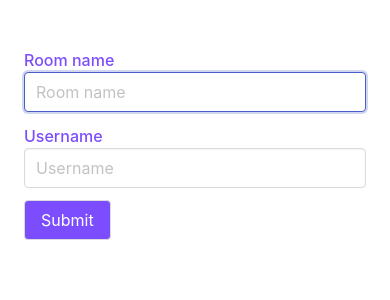
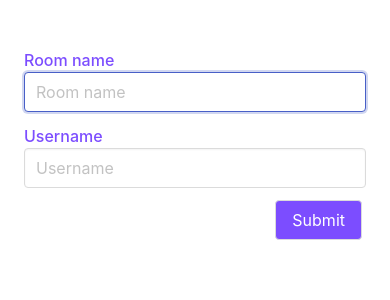
Before and after one commit to raja-chaudhary/letschat, a Django app: template chat/templates/chat/index.html in a window 390 px wide. Shown: the part 343-643 px from the top of the page. Run offline with Django 3.2, Linux system fonts and the light colour scheme; the template is opened without the code that fills it, so the values that code supplies are empty.

Commit message:
moved the submit button to the right for better experience in mobile

```diff
--- a/chat/templates/chat/index.html
+++ b/chat/templates/chat/index.html
@@ -45,7 +45,7 @@
                     </div>
 
                     <div class="field">
-                        <div class="control">
+                        <div class="control buttons is-right">
                             <a class="button has-text-white" id="room-name-submit" style="background-color: #7c4dff;">Submit</a>
                         </div>
                     </div>
--- a/chat/templates/chat/room.html
+++ b/chat/templates/chat/room.html
@@ -55,7 +55,7 @@
                     </div>
 
                     <div class="field">
-                        <div class="control">
+                        <div class="control buttons is-right">
                             <a class="button has-text-white" id="chat-message-submit" style="background-color: #7c4dff;">Submit</a>
                         </div>
                     </div>
```
